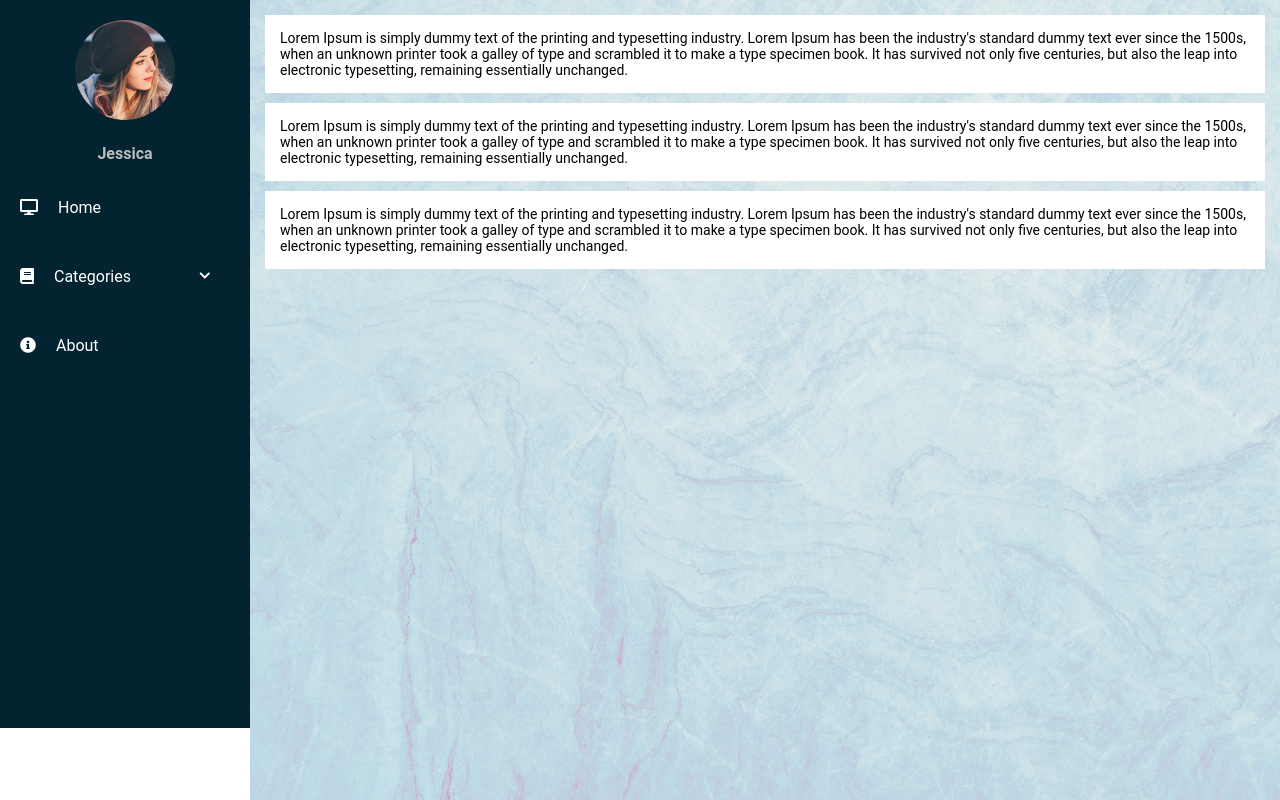
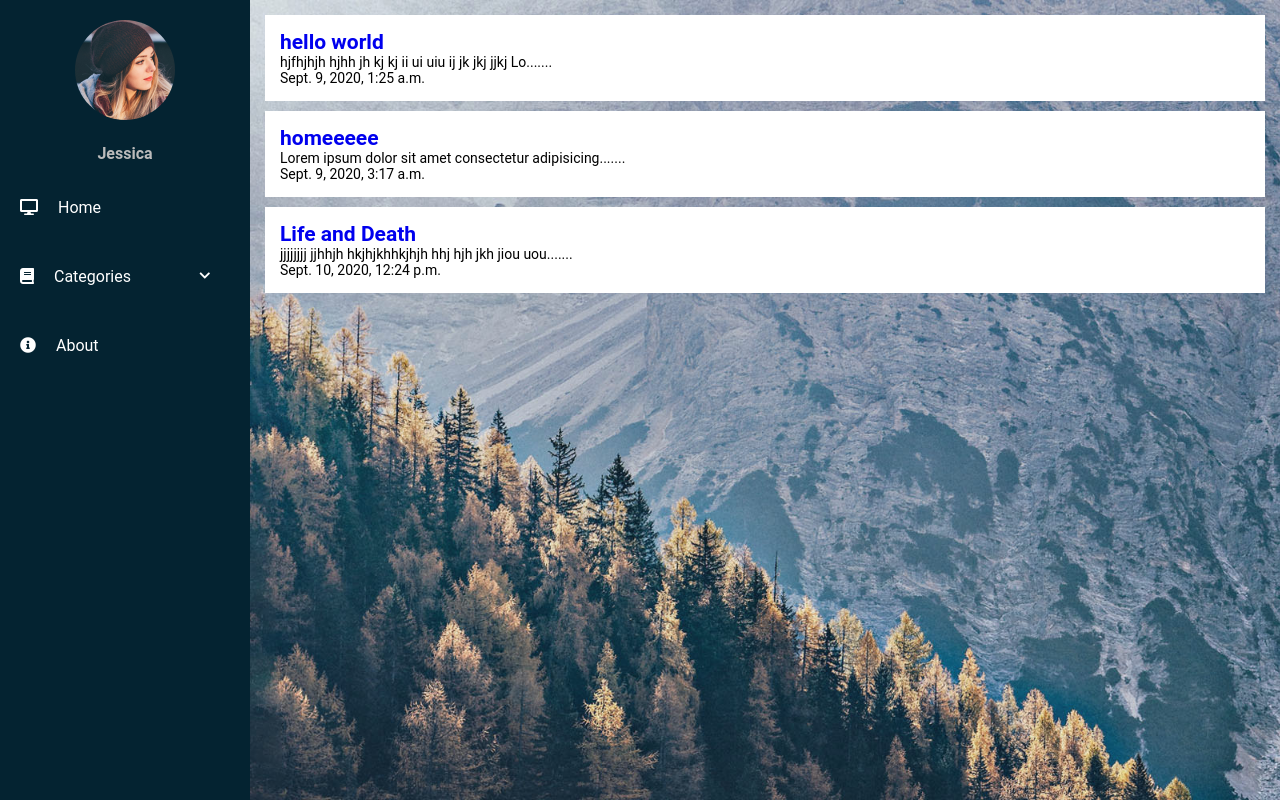
Before and after one commit to swarna1001/cosmic_talks, a Django app: page / in a window 1280 px wide. Shown: the part 70-870 px from the top of the page. Run offline with Django 3.2, Linux system fonts and the light colour scheme; data comes from the database, SQL or seed files in the repository; some libraries are stand-ins or nearby versions.

Commit message:
7.2 - added article list display

```diff
--- a/articles/static/articles/index_style.css
+++ b/articles/static/articles/index_style.css
@@ -86,7 +86,7 @@ body{
   position: fixed;
   top: 70px;
   width: 250px;
-  height: calc(100% - 9%);
+  height: 100%;
   transition: 0.3s;
   transition-property: width;
   overflow-y: auto;
@@ -178,7 +178,7 @@ body{
   margin-top: 70px;
   margin-left: 250px;
   padding: 15px;
-  background: url(images/background2.jpg)no-repeat;
+  background: url(images/background.jpg) no-repeat;
   background-size: cover;
   height: 100vh;
   transition: 0.3s;
--- a/articles/templates/articles/article_list.html
+++ b/articles/templates/articles/article_list.html
@@ -75,9 +75,8 @@
 
 </div>
             </div>
-            <!--sidebar end-->
-            <!--main container start-->
-            <div class="main-container">
+
+            <!--<div class="main-container">
                 <div class="card">
                     <p>Lorem Ipsum is simply dummy text of the printing and typesetting industry. Lorem Ipsum has been the industry's standard dummy text ever since the 1500s, when an unknown printer took a galley of type and scrambled it to make a type specimen book. It has survived not only five centuries, but also the leap into electronic typesetting, remaining essentially unchanged.</p>
                 </div>
@@ -88,9 +87,24 @@
                     <p>Lorem Ipsum is simply dummy text of the printing and typesetting industry. Lorem Ipsum has been the industry's standard dummy text ever since the 1500s, when an unknown printer took a galley of type and scrambled it to make a type specimen book. It has survived not only five centuries, but also the leap into electronic typesetting, remaining essentially unchanged.</p>
                 </div>
             </div>
-            <!--main container end-->
-        </div>
-        <!--wrapper end-->
+
+        </div> -->
+
+        <!--sidebar end-->
+            <!--main container start-->
+
+        <div class="main-container">
+    {% for article in articles %}
+    <div class="card">
+        <h2><a href="{% url 'articles:detail' slug=article.slug %}"> {{ article.title }} </a></h2>
+        <p>{{ article.snippet }}</p>
+        <p>{{ article.date }}</p>
+    </div>
+    <!--main container end-->
+    {% endfor %}
+    </div>
+    <!--wrapper end-->
+
 
         <script type="text/javascript">
         $(document).ready(function(){
@@ -101,25 +115,5 @@
         </script>
 
 
-
-
-
-
-
-<!--<section id=content>
-    <div class="articles">
-    {% for article in articles %}
-    <div class="article">
-        <h2><a href="{% url 'articles:detail' slug=article.slug %}"> {{ article.title }} </a></h2>
-        <p>{{ article.snippet }}</p>
-        <p>{{ article.date }}</p>
-    </div>
-    {% endfor %}
-    </div>
-
-    </section> -->
-
-
-
 </body>
 </html>
```
Also changed, not shown: articles/static/articles/images/ban1.jpg (added), articles/static/articles/images/ban2.png (added), articles/static/articles/images/ban3.jpg (added), articles/static/articles/images/ban4.webp (added), articles/static/articles/images/ban5.webp (added), articles/static/articles/images/ban6.webp (added), articles/static/articles/images/ban7.webp (added).
